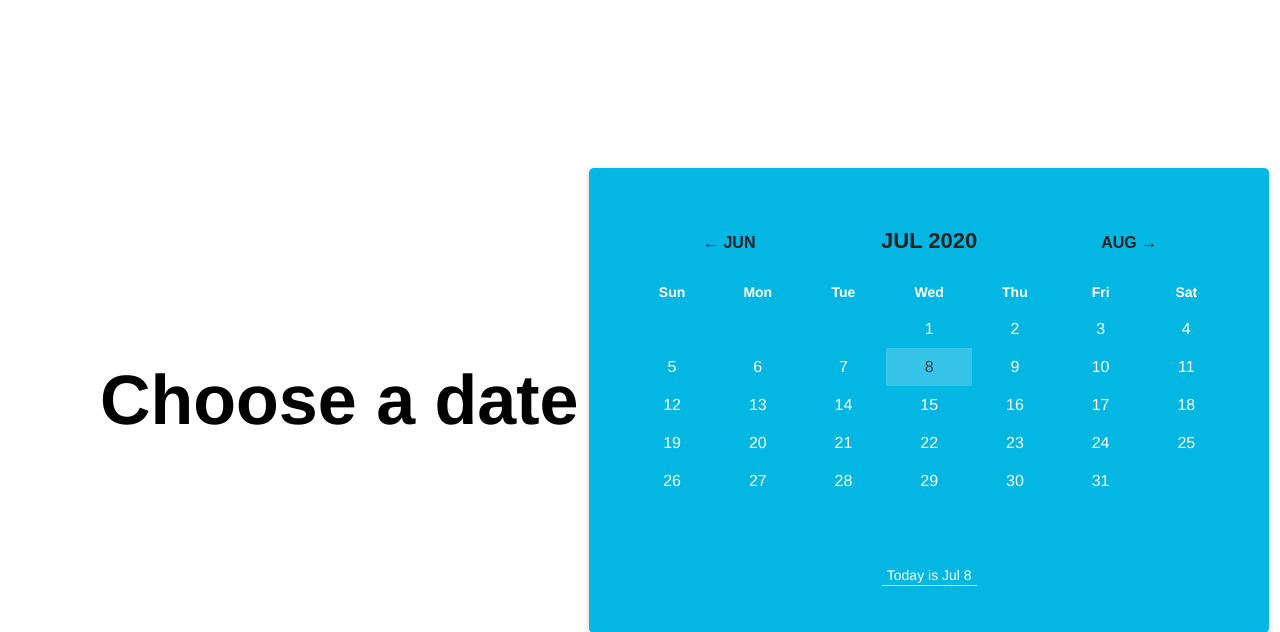
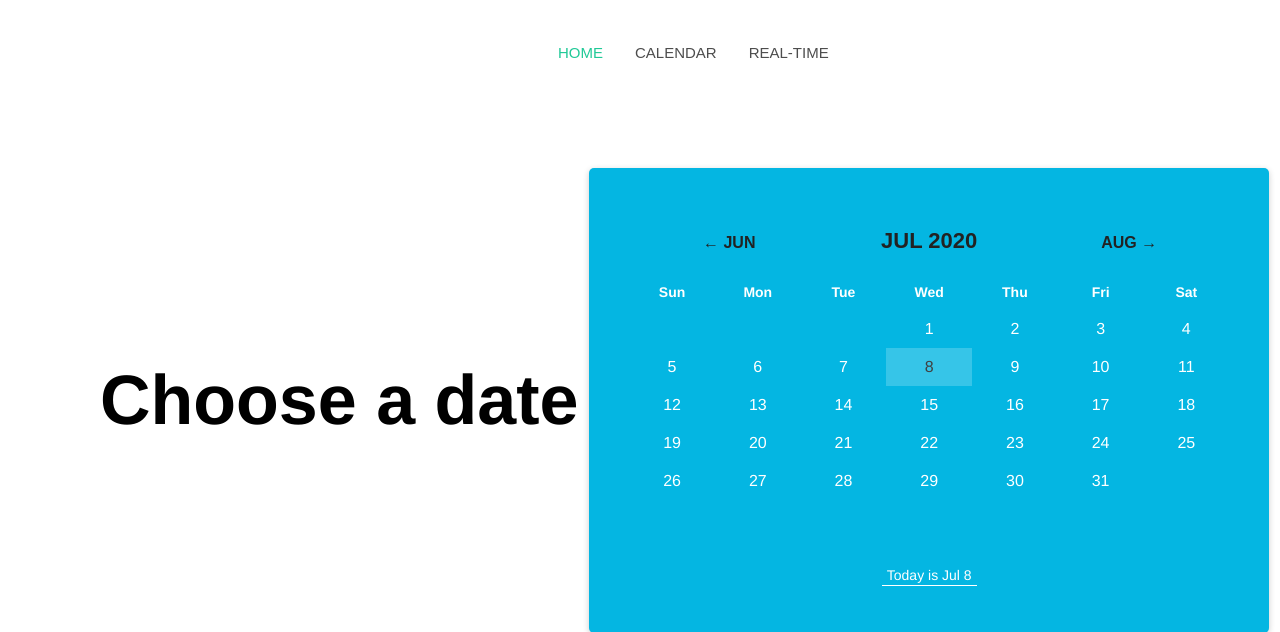
Before and after one commit to asteasolutions/office-access-control, a Flask app: page / in a window 1280 px wide. Shown: the top 632 px of the page. Run offline with Flask 2, Linux system fonts and the light colour scheme.

Commit message:
adding navigation bar in calendar.html

```diff
--- a/flask_app/static/scripts/calendar.js
+++ b/flask_app/static/scripts/calendar.js
@@ -41,6 +41,15 @@ function processSpecialDay(special_day) {
     var res = special_day.substring(special_day.length - 4) + "-" + converted_month + "-" + converted_day;
 
     location.href = "http://127.0.0.1:5000/date?res=" + res;
+}
+
+function myFunction() {
+  var x = document.getElementById("myLinks");
+  if (x.style.display === "block") {
+    x.style.display = "none";
+  } else {
+    x.style.display = "block";
+  }
 }
 
 function CalendarApp(date) {
--- a/flask_app/static/styles/calendar.css
+++ b/flask_app/static/styles/calendar.css
@@ -1,3 +1,39 @@
+ul {
+  list-style-type: none;
+  position: absolute;
+  top: 0;
+  left: 40%;
+  margin: 0;
+  padding: 30px;
+  overflow: hidden;
+}
+
+li {
+  float: left;
+}
+
+.li-home {
+  color:#20c997;
+}
+
+li a {
+  font-family: Arial;
+  font-size: 15px;
+  display: block;
+  color:rgb(77, 77, 77);
+  text-align: center;
+  padding: 14px 16px;
+  text-decoration: none;
+}
+
+li a:hover {
+  color:#20c997;
+  transition-property: all;
+  transition-duration: 0.3s;
+  transition-timing-function: ease;
+  transition-delay: 0s
+}
+
 h1 {
   margin-left: 100px;
   text-align: center;
--- a/flask_app/templates/calendar.html
+++ b/flask_app/templates/calendar.html
@@ -1,14 +1,23 @@
 <!DOCTYPE html>
 <html lang="en">
 <head>
+
+    <meta charset="UTF-8">
+    <meta name="viewport" content="width=device-width, initial-scale=1, shrink-to-fit=no">
     <link rel="stylesheet" href="../static/styles/calendar.css">
-    <meta charset="UTF-8">
-    <meta name="viewport" content="width=device-width, initial-scale=1.0">
+
     <title>Calendar</title>
+      <ul>
+        <li><a href="#" class="li-home">HOME</a></li>
+        <li><a href="calendar.html">CALENDAR</a></li>
+        <li><a href="#">REAL-TIME</a></li>
+      </ul>
     <h1>Choose a date</h1>
 </head>
 <body>
-    <div class="calendar" id="calendar-app">
+
+  </div>
+  <div class="calendar" id="calendar-app">
   <div class="calendar--day-view" id="day-view">
     <span class="day-view-exit" id="day-view-exit">&times;</span>
     <span class="day-view-date" id="day-view-date">MAY 29 2016</span>
--- a/flask_app/templates/day.html
+++ b/flask_app/templates/day.html
@@ -18,7 +18,7 @@
 
     <link rel="stylesheet" href="../static/styles/aos.css">
 
-    <link rel="stylesheet" href="../static/styles/style.css">
+    <link rel="stylesheet" href="../static/styles/day.css">
 
     <link rel="stylesheet" href="https://cdnjs.cloudflare.com/ajax/libs/font-awesome/4.7.0/css/font-awesome.min.css">
 
```
Also changed, not shown: flask_app/static/styles/day.css (renamed from flask_app/static/styles/style.css), 1 other file. Lines whose indentation alone changed are shown as unchanged.
